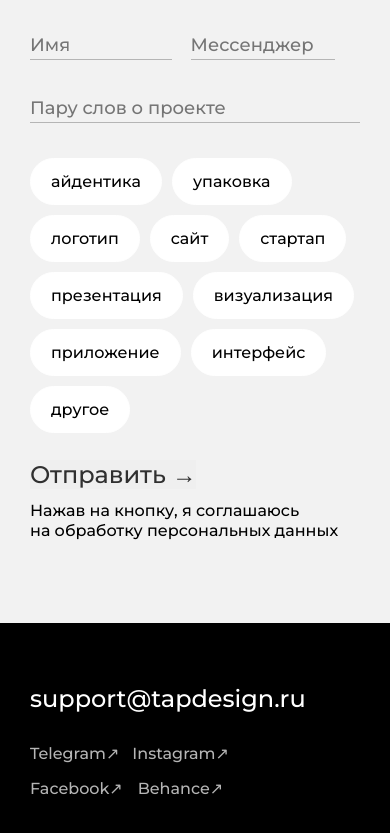
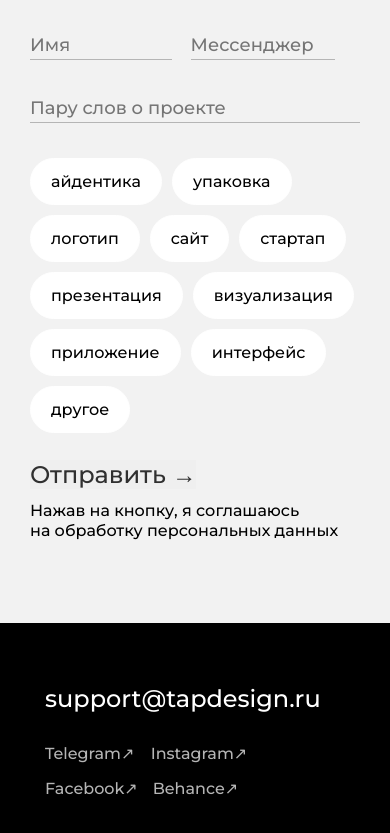
Before and after one commit to Daniil-Pavlichenko2002/Contacts, a plain HTML site: page index.html in a window 390 px wide. Shown: the part 651-1484 px from the top of the page. Drawn offline with Linux system fonts and the light colour scheme.

Commit message:
Адаптировал footer под Safari

```diff
--- a/style-contacts.css
+++ b/style-contacts.css
@@ -696,19 +696,18 @@ main {
         line-height: 20px;
         margin-top: 12px;
     }
-    .footer__container {
+
+    .footer__container{
+        padding-left: 15px;
         padding-top: 61px;
         padding-bottom: 0;
     }
-    .prefooter__input,
-    .buttons {
-        /* width: 330px; */
-    }
     .social-network {
         margin-top: 31px;
+        display: grid;
+        grid-template-columns: 1fr 1fr;
         width: 200px;
     }
-
     .social-network a:nth-child(2),
     .social-network a:nth-child(4) {
         margin-left: 13px;
```
